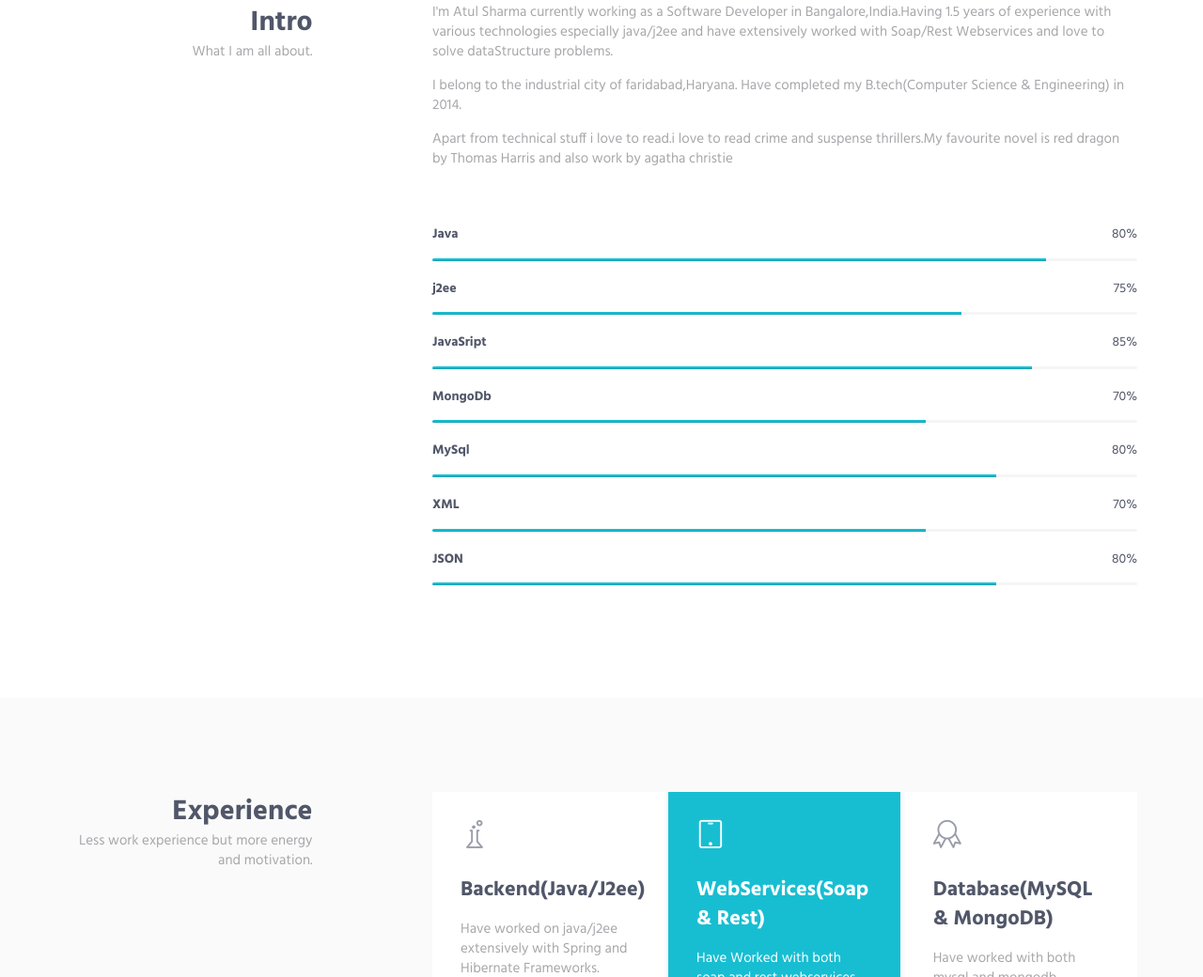
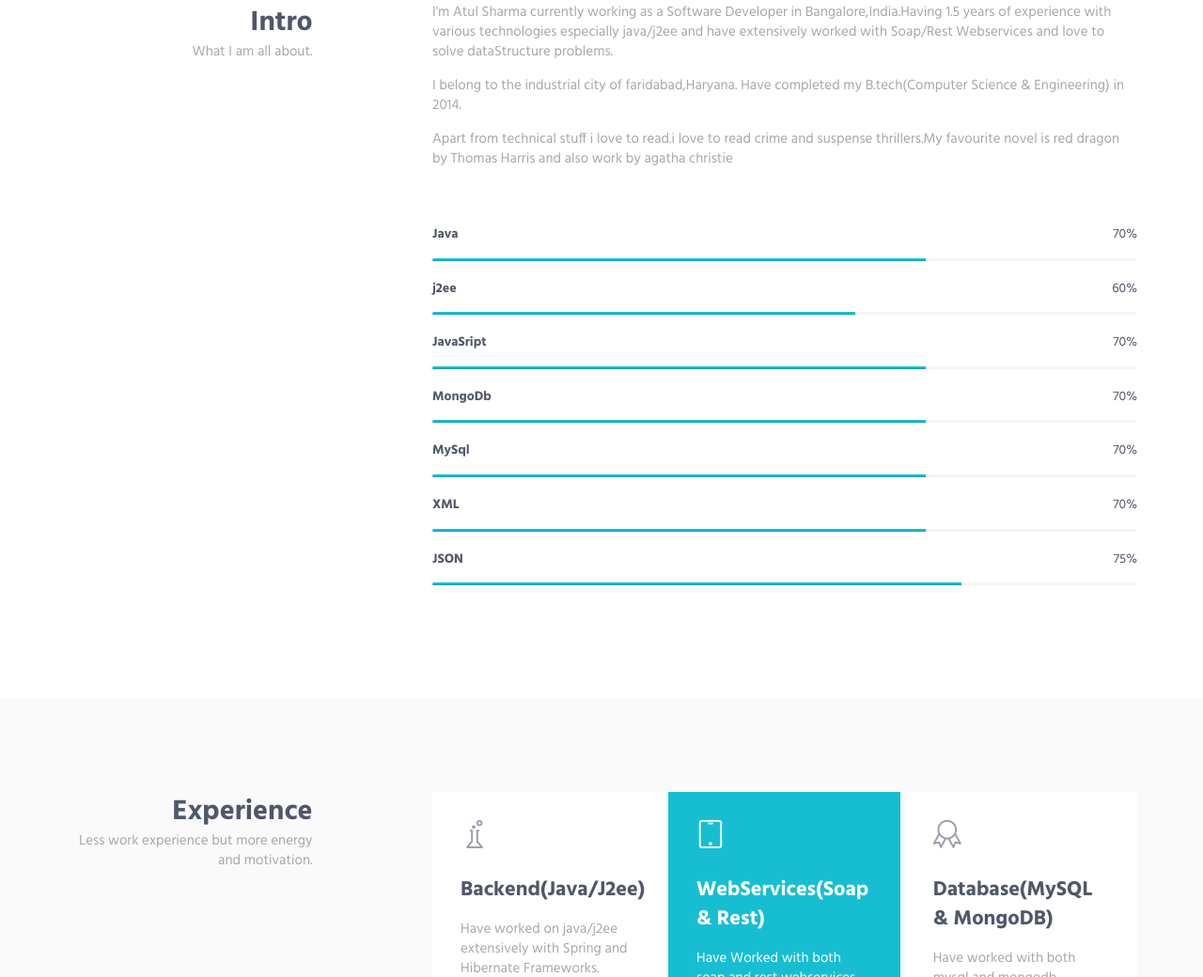
Before and after one commit to sourac/sourac.github.io, a plain HTML site: page index.html in a window 1280 px wide. Shown: the part 758-1798 px from the top of the page at 94% size. Drawn offline with Linux system fonts and the light colour scheme.

Commit message:
changed the progress bar
Progress bar made some realistic valuation about the shit i'm trying to
achieve.

```diff
--- a/index.html
+++ b/index.html
@@ -117,21 +117,21 @@
 
                         <!-- Progress Box -->
                         <div class="progress-box">
-                            <h5>Java <span class="color-heading pull-right">80%</span></h5>
+                            <h5>Java <span class="color-heading pull-right">70%</span></h5>
                             <div class="progress">
-                                <div class="progress-bar bg-color-base" role="progressbar" data-width="87"></div>
+                                <div class="progress-bar bg-color-base" role="progressbar" data-width="70"></div>
                             </div>
                         </div>
                         <div class="progress-box">
-                            <h5>j2ee <span class="color-heading pull-right">75%</span></h5>
+                            <h5>j2ee <span class="color-heading pull-right">60%</span></h5>
                             <div class="progress">
-                                <div class="progress-bar bg-color-base" role="progressbar" data-width="75"></div>
+                                <div class="progress-bar bg-color-base" role="progressbar" data-width="60"></div>
                             </div>
                         </div>
                         <div class="progress-box">
-                            <h5>JavaSript <span class="color-heading pull-right">85%</span></h5>
+                            <h5>JavaSript <span class="color-heading pull-right">70%</span></h5>
                             <div class="progress">
-                                <div class="progress-bar bg-color-base" role="progressbar" data-width="85"></div>
+                                <div class="progress-bar bg-color-base" role="progressbar" data-width="70"></div>
                             </div>
                         </div>
                         <div class="progress-box">
@@ -141,9 +141,9 @@
                             </div>
                         </div>
                         <div class="progress-box">
-                            <h5>MySql <span class="color-heading pull-right">80%</span></h5>
+                            <h5>MySql <span class="color-heading pull-right">70%</span></h5>
                             <div class="progress">
-                                <div class="progress-bar bg-color-base" role="progressbar" data-width="80"></div>
+                                <div class="progress-bar bg-color-base" role="progressbar" data-width="70"></div>
                             </div>
                         </div>
 
@@ -154,9 +154,9 @@
                             </div>
                         </div>
                         <div class="progress-box">
-                            <h5>JSON<span class="color-heading pull-right">80%</span></h5>
+                            <h5>JSON<span class="color-heading pull-right">75%</span></h5>
                             <div class="progress">
-                                <div class="progress-bar bg-color-base" role="progressbar" data-width="80"></div>
+                                <div class="progress-bar bg-color-base" role="progressbar" data-width="75"></div>
                             </div>
                         </div>
                         <!-- End Progress Box -->
```
